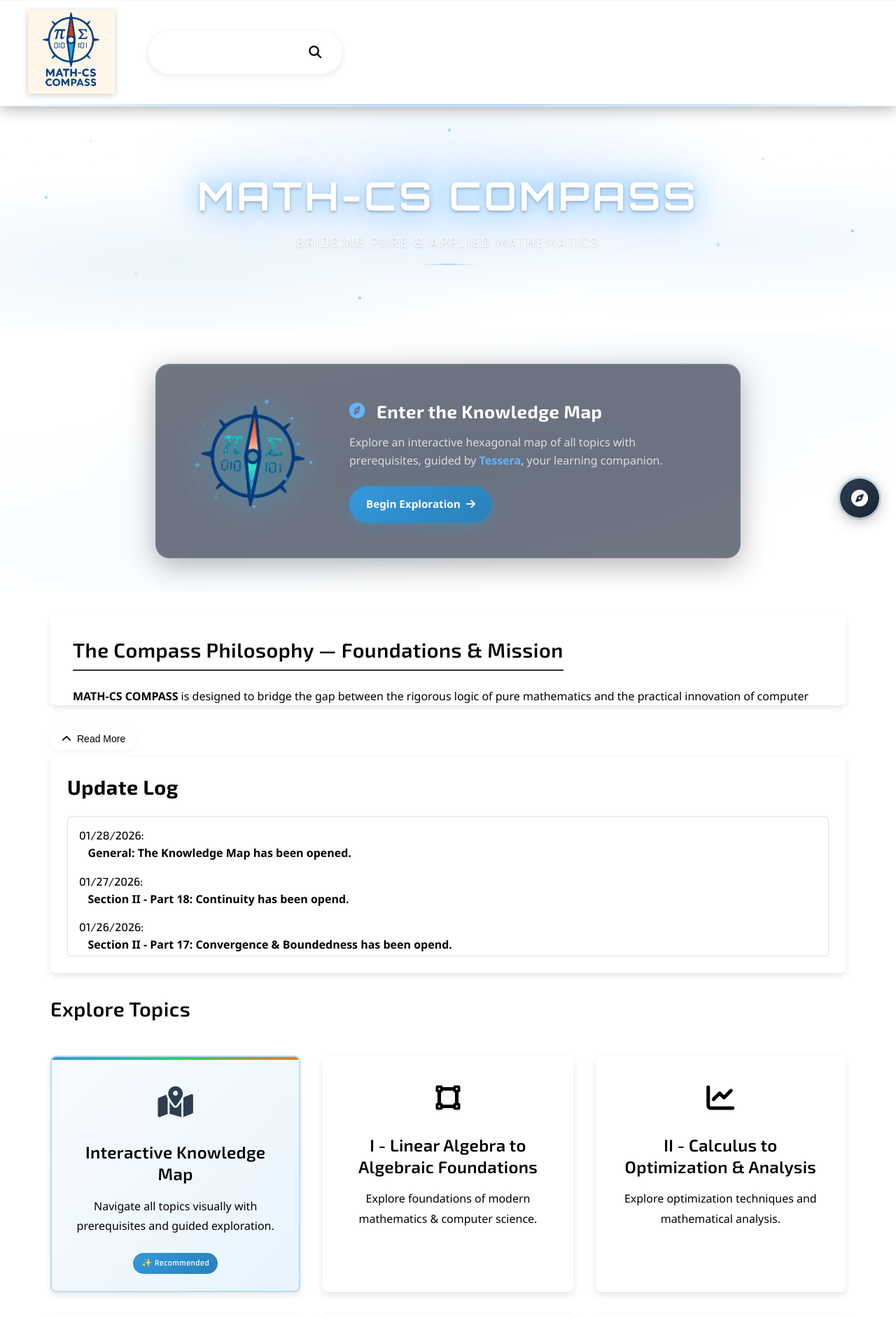
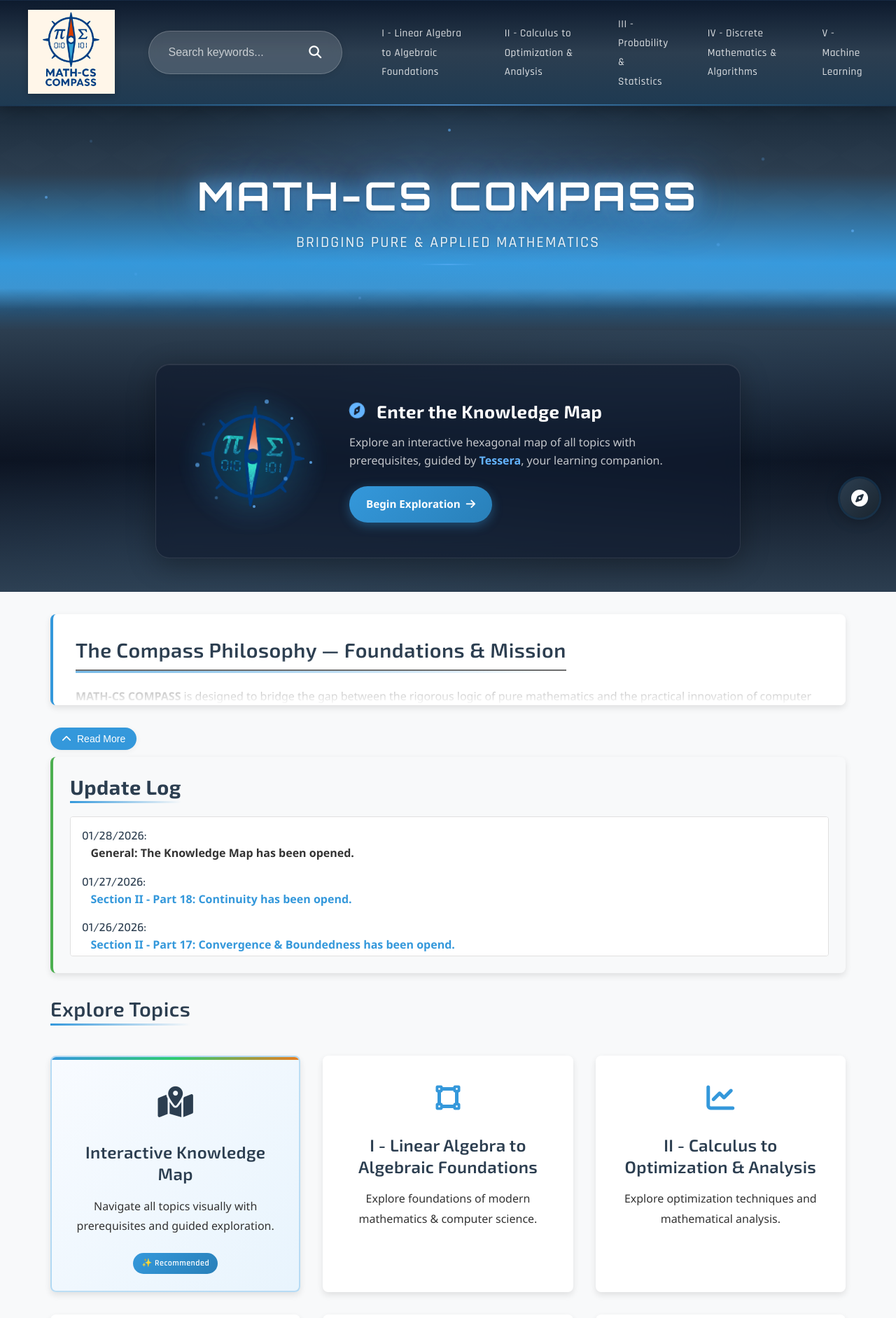
Before and after one commit to Yusukey01/yusukey01.github.io, a Jekyll site: the page built from index.html, in a window 1280 px wide. Shown: the top 1884 px of the page at 70% size. Built offline with Jekyll 4.4.1, drawn with Linux system fonts in a browser that asks for light colours.

Commit message:
added new design

```diff
--- a/css/styles.css
+++ b/css/styles.css
@@ -18,6 +18,21 @@
 @import url('https://fonts.googleapis.com/css2?family=Orbitron:wght@400;500;600;700;800;900&family=Exo+2:wght@300;400;500;600;700&family=Rajdhani:wght@400;500;600;700&display=swap');
 /* ========== 1. CSS Variables ========== */
 :root {
+    /* Colors - */
+    --primary-color: #3498db;
+    --secondary-color: #2c3e50;
+    --accent-color: #4caf50;
+    --text-color: #333;
+    --text-light: #fff;
+    --text-muted: #555;
+    --bg-color: #f8f9fa;
+    --bg-white: #fff;
+    --bg-light: #f1f1f1;
+    --bg-footer: #2c3e50;
+    --bg-footer-bottom: #1a252f;
+    --border-color: #ddd;
+    --shadow-color: rgba(0, 0, 0, 0.1);
+
     /* Spacing */
     --spacing-xs: 0.5rem;
     --spacing-sm: 1rem;
```
